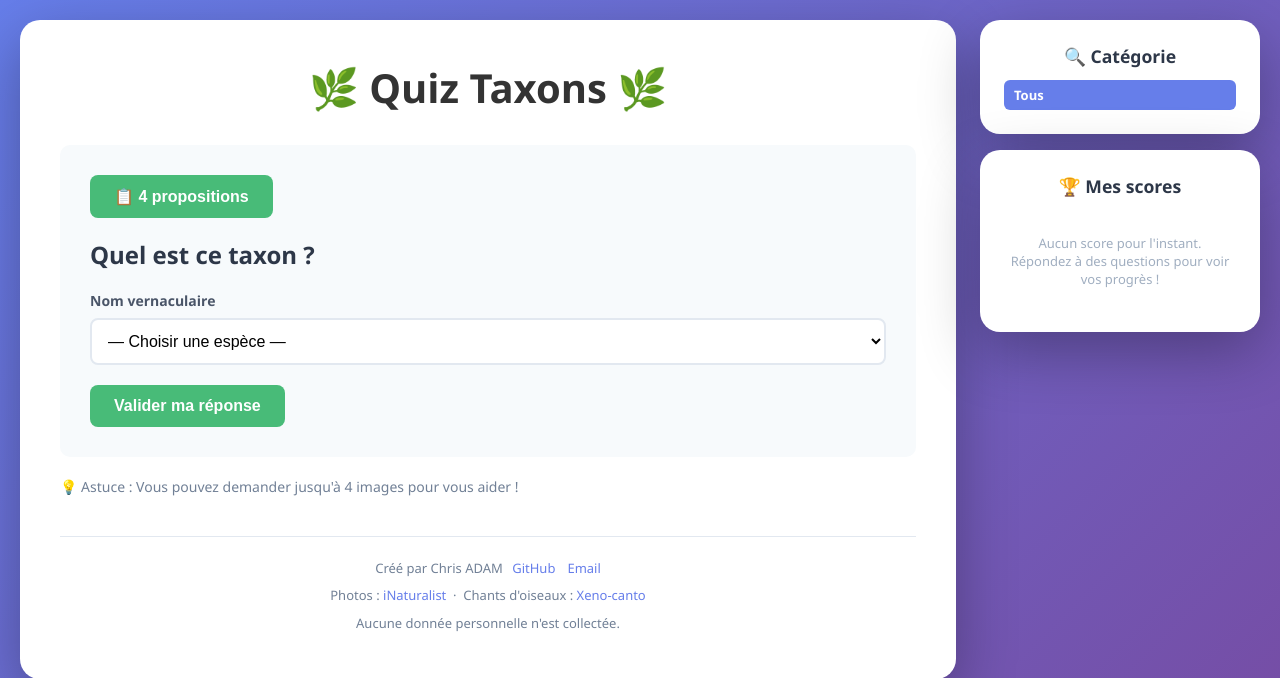
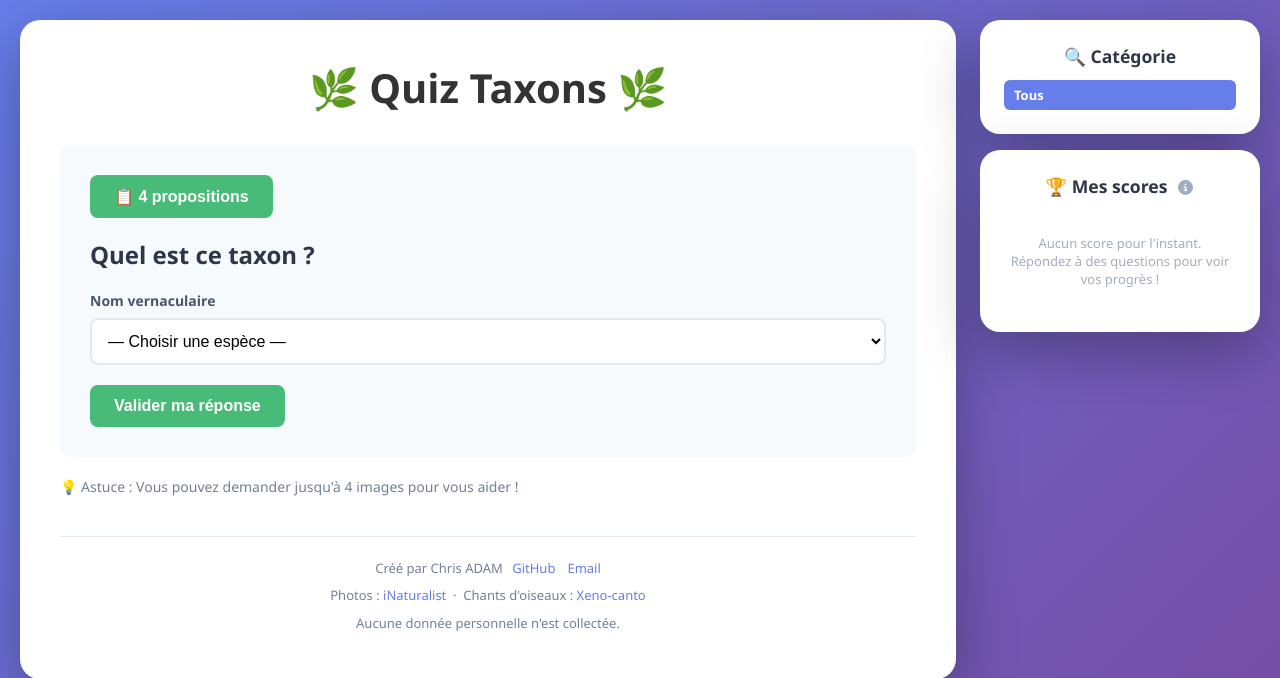
Before and after one commit to chris-adam/quiz_taxons, a Django app: page / in a window 1280 px wide. Shown: the top 678 px of the page. Run offline with Django 5.2, Linux system fonts and the light colour scheme; data that the repository does not hold is empty; some libraries are stand-ins or nearby versions.

Commit message:
Added score tooltip

```diff
--- a/taxons/templates/taxons/index.html
+++ b/taxons/templates/taxons/index.html
@@ -127,6 +127,44 @@
             text-align: right;
             color: #667eea;
             white-space: nowrap;
+        }
+
+        .info-icon {
+            display: inline-flex;
+            align-items: center;
+            cursor: help;
+            position: relative;
+            vertical-align: middle;
+            margin-left: 4px;
+            color: #a0aec0;
+            font-size: 0.85em;
+        }
+
+        .info-icon::after {
+            content: attr(data-tooltip);
+            position: absolute;
+            top: calc(100% + 6px);
+            left: 50%;
+            transform: translateX(-50%);
+            background: #2d3748;
+            color: white;
+            padding: 8px 12px;
+            border-radius: 8px;
+            font-size: 12px;
+            font-weight: 400;
+            width: 230px;
+            white-space: pre-line;
+            line-height: 1.5;
+            text-align: left;
+            opacity: 0;
+            pointer-events: none;
+            transition: opacity 0.2s;
+            z-index: 100;
+        }
+
+        .info-icon:hover::after,
+        .info-icon:focus::after {
+            opacity: 1;
         }
 
         .portlet-empty {
@@ -369,7 +407,7 @@
         </style>
         {% htmx_script %}
         <script src="//unpkg.com/alpinejs" defer></script>
-
+        <link rel="stylesheet" href="https://cdnjs.cloudflare.com/ajax/libs/font-awesome/7.0.1/css/all.min.css">
 
     </head>
     <body hx-headers='{"x-csrftoken": "{{ csrf_token }}"}'>
--- a/taxons/templates/taxons/scores_portlet.html
+++ b/taxons/templates/taxons/scores_portlet.html
@@ -1,5 +1,5 @@
 <aside id="scores-portlet" class="portlet"{% if oob %} hx-swap-oob="true"{% endif %}>
-    <h2>🏆 Mes scores</h2>
+    <h2>🏆 Mes scores <span class="info-icon" tabindex="0" aria-label="Comment le score est calculé" data-tooltip="Chaque question commence à 10 pts.&#10;Demander 4 propositions : -5 pts.&#10;Image supplémentaire : -2 pts par lot.&#10;Mauvaise réponse : 0 pt sur le taxon demandé, -5 pts sur le taxon confondu."><i class="fa-solid fa-circle-info"></i></span></h2>
     {% if top_scores or bottom_scores %}
     <table class="scores-table">
         <thead>
```
